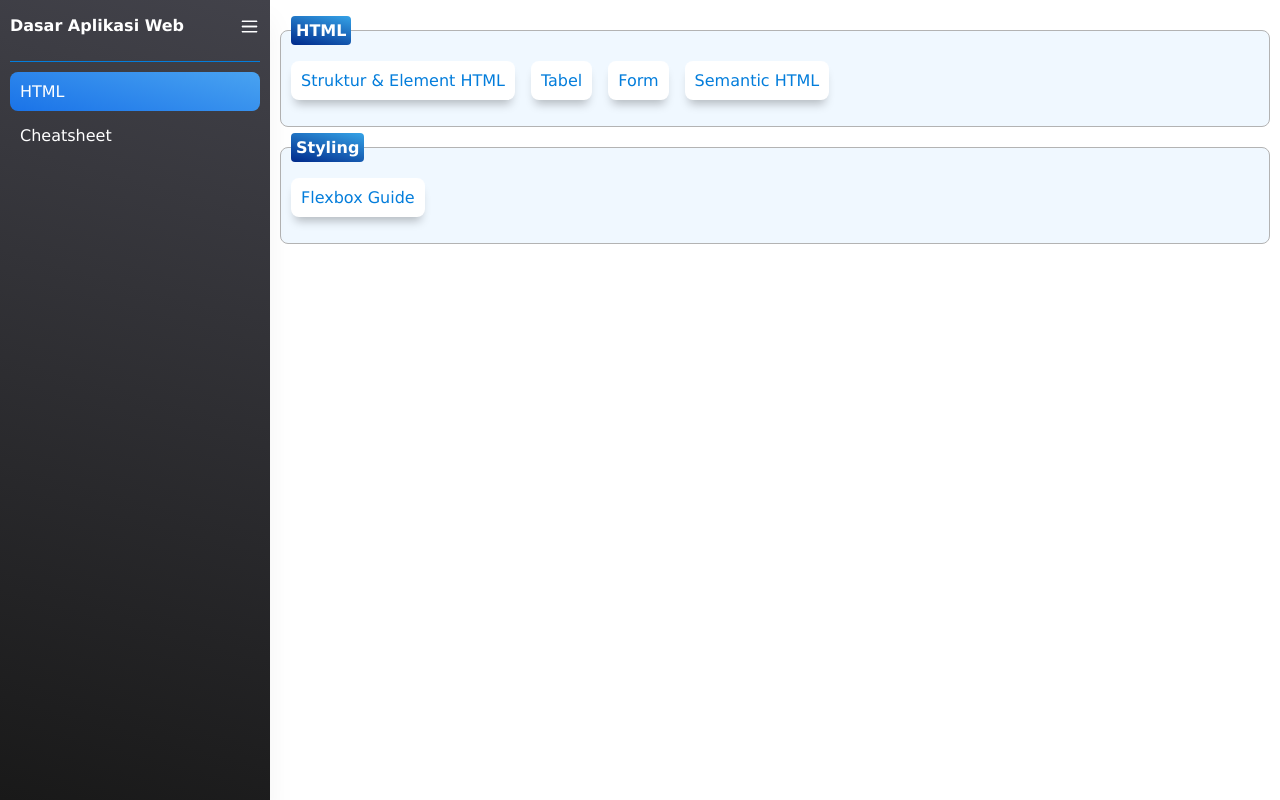
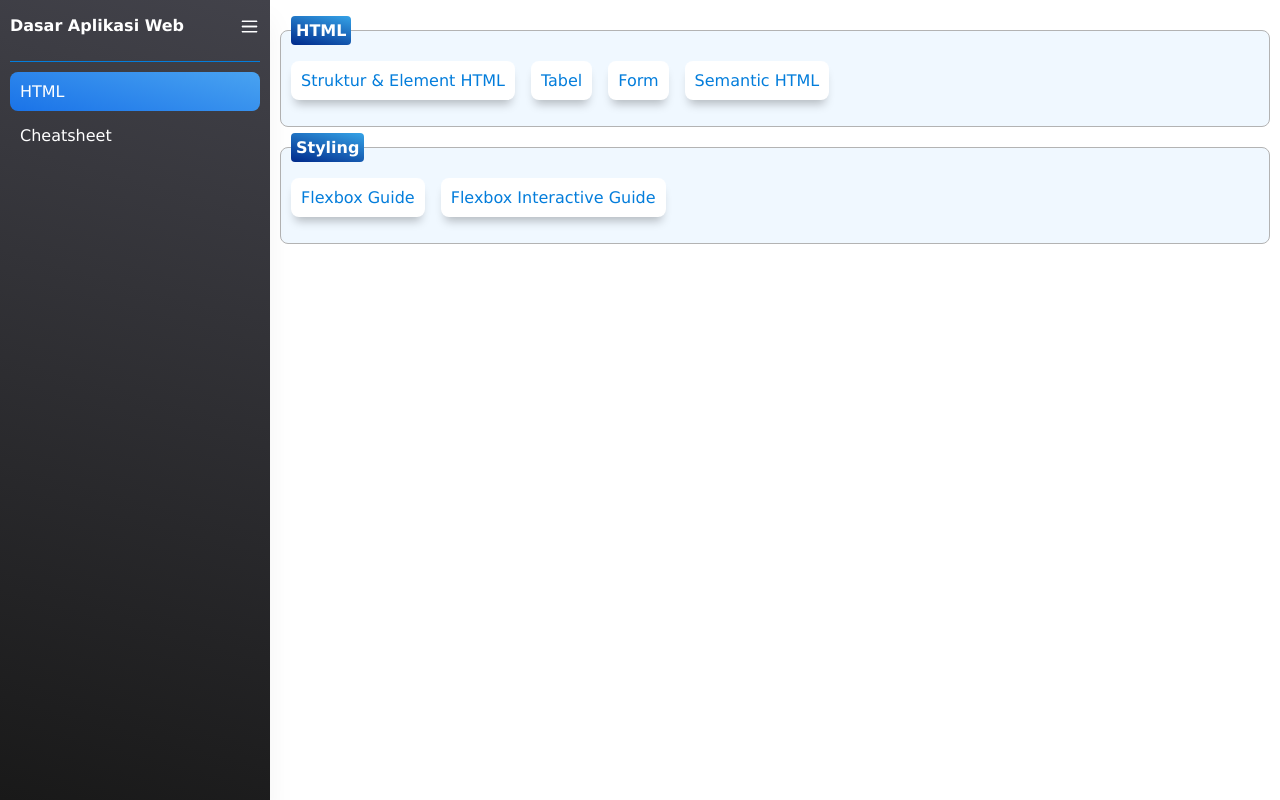
Before and after one commit to finzero/dasar-pemograman-web, a React (Vite) app: page /cheatsheet in a window 1280 px wide. Built offline with nearby package versions, Linux system fonts and the light colour scheme.

Commit message:
add cheatsheet interactive flexbox

```diff
--- a/src/pages/Cheatsheet.jsx
+++ b/src/pages/Cheatsheet.jsx
@@ -41,6 +41,12 @@ const Cheatsheet = () => {
           >
             <div className="card cheatsheet">Flexbox Guide</div>
           </a>
+          <a
+            href="https://www.joshwcomeau.com/css/interactive-guide-to-flexbox/"
+            target="blank"
+          >
+            <div className="card cheatsheet">Flexbox Interactive Guide</div>
+          </a>
         </div>
       </section>
     </div>
```
